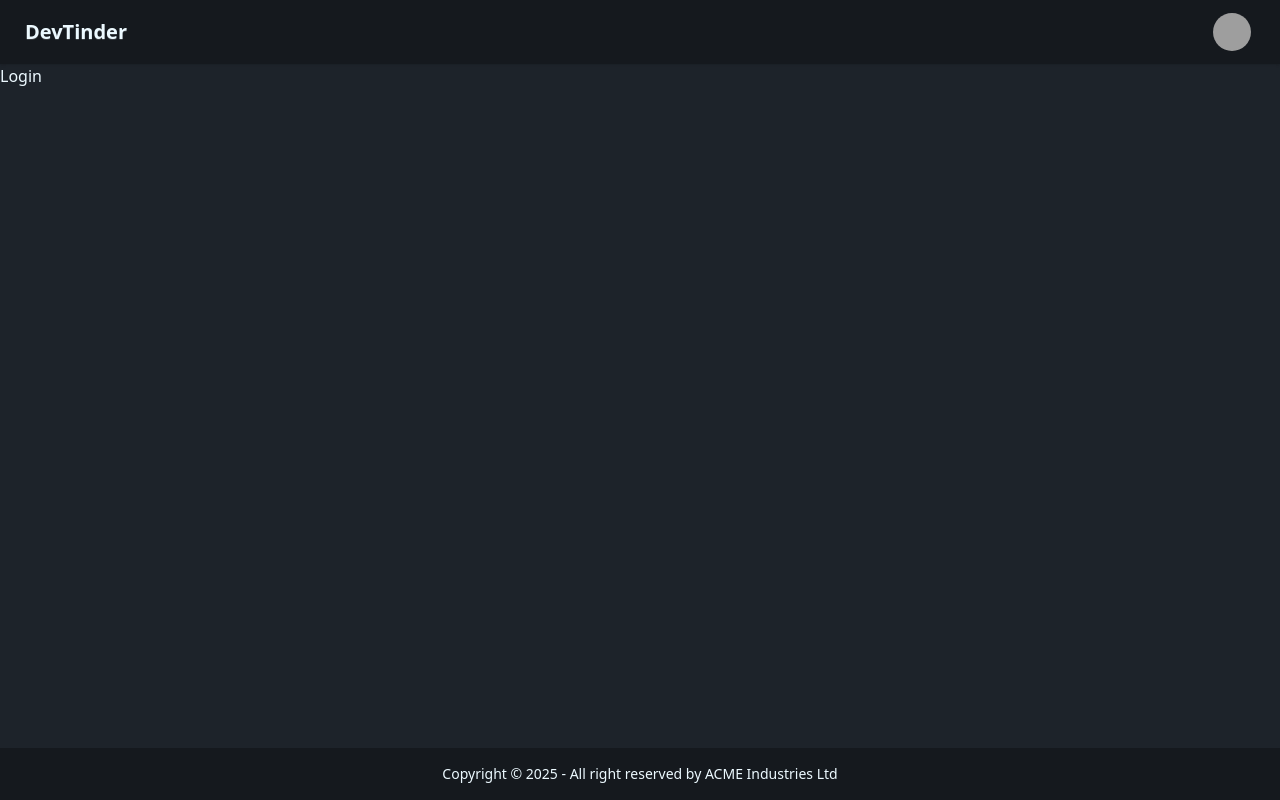
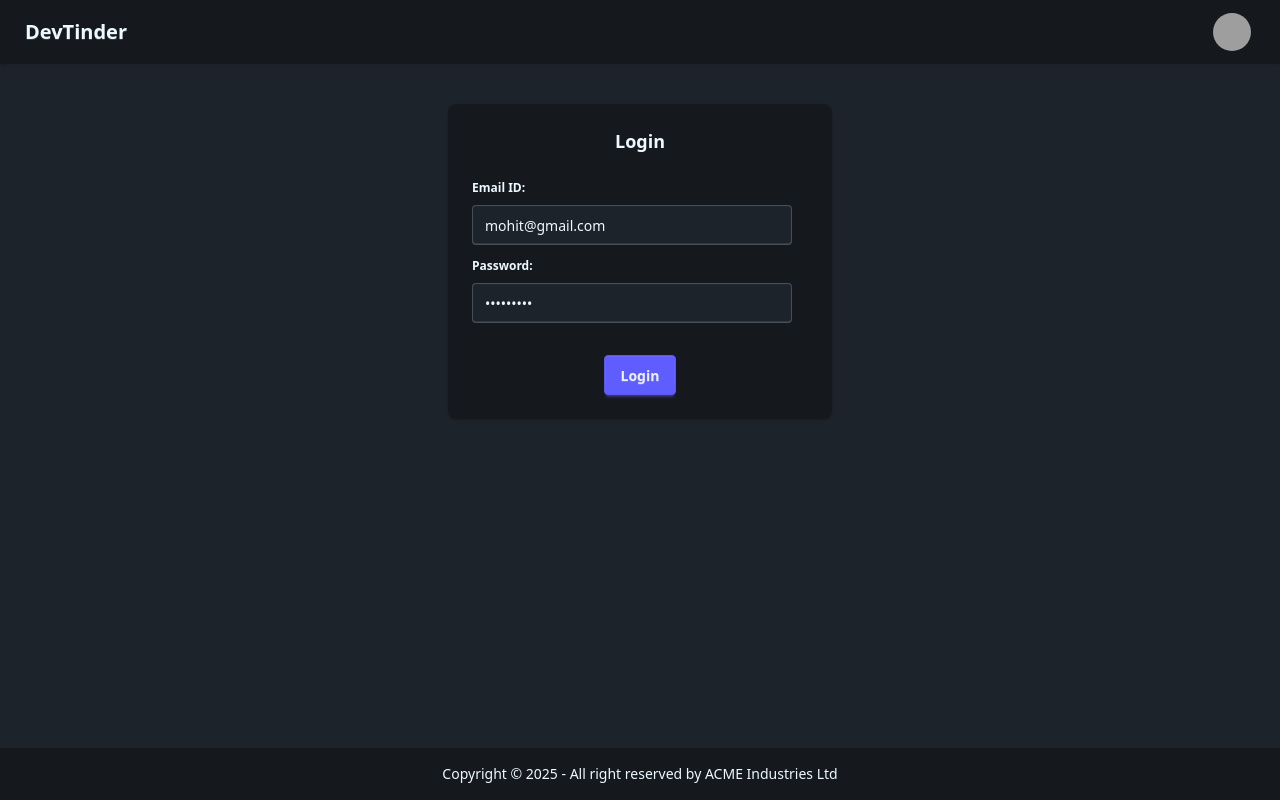
Before and after one commit to mohit3218/devTinder-frontend, a React (Vite) app: page /login in a window 1280 px wide. Built offline with nearby package versions, Linux system fonts and the light colour scheme; grey boxes are pictures that could not be loaded.

Commit message:
Login Page functionality API called. 2.) Axios installed

```diff
--- a/package.json
+++ b/package.json
@@ -12,6 +12,7 @@
   },
   "dependencies": {
     "@tailwindcss/vite": "^4.1.11",
+    "axios": "^1.11.0",
     "react": "^19.1.0",
     "react-dom": "^19.1.0",
     "react-router-dom": "^7.7.0",
--- a/src/Login.jsx
+++ b/src/Login.jsx
@@ -1,9 +1,64 @@
-import React from 'react'
+import axios from "axios";
+import React, { useState } from "react";
 
 const Login = () => {
+  const [emailId, setEmailId] = useState("mohit@gmail.com");
+  const [password, setPassword] = useState("Mohit@123");
+
+  const handleLogin = async () => {
+    try {
+      await axios.post(
+        "http://localhost:8000/login",
+        {
+          emailId,
+          password,
+        },
+        { withCredentials: true }
+      );
+    } catch (err) {
+      console.log(`Error: ${err}`);
+    }
+  };
   return (
-    <div>Login</div>
-  )
-}
+    <div className="flex justify-center my-10">
+      <div className="card bg-base-300 w-96 shadow-sm">
+        <div className="card-body">
+          <h2 className="card-title justify-center">Login</h2>
+          <div className="my-2 mb-5">
+            <fieldset className="fieldset">
+              <legend className="fieldset-legend">Email ID:</legend>
+              <input
+                type="text"
+                value={emailId}
+                className="input"
+                placeholder="E-mail ID / Username"
+                onChange={(e) => {
+                  setEmailId(e.target.value);
+                }}
+              />
+            </fieldset>
+            <fieldset className="fieldset">
+              <legend className="fieldset-legend">Password:</legend>
+              <input
+                type="password"
+                value={password}
+                className="input"
+                placeholder="password"
+                onChange={(e) => {
+                  setPassword(e.target.value);
+                }}
+              />
+            </fieldset>
+          </div>
+          <div className="card-actions justify-center">
+            <button className="btn btn-primary" onClick={handleLogin}>
+              Login
+            </button>
+          </div>
+        </div>
+      </div>
+    </div>
+  );
+};
 
-export default Login
+export default Login;
```
Also changed, not shown: 2 other files (tests, documents, lock files or other folders).
